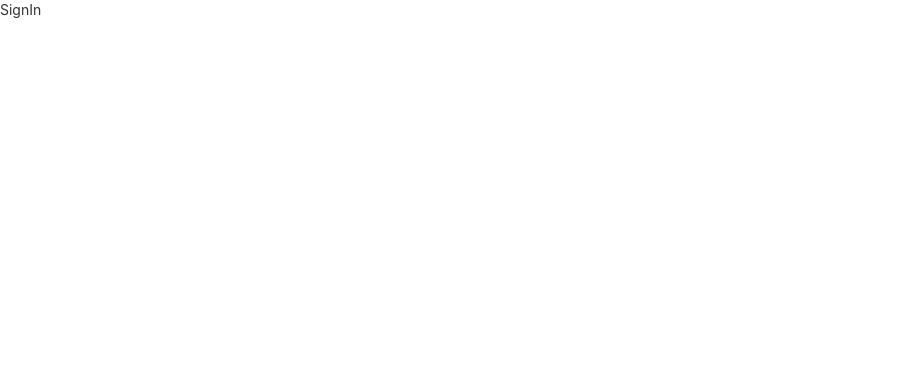
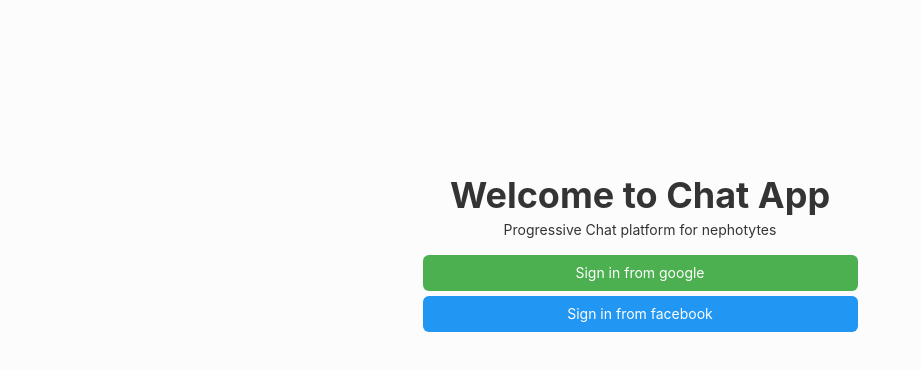
Before and after one commit to anilk1995/chat-app, a React (Create React App) app: page /signin in a window 1280 px wide. Shown: the top 370 px of the page, without its empty margins (0-921 px from the left). Built offline with nearby package versions, Linux system fonts and the light colour scheme.

Commit message:
created sign in page

```diff
--- a/src/App.css
+++ /dev/null
@@ -1,38 +0,0 @@
-.App {
-  text-align: center;
-}
-
-.App-logo {
-  height: 40vmin;
-  pointer-events: none;
-}
-
-@media (prefers-reduced-motion: no-preference) {
-  .App-logo {
-    animation: App-logo-spin infinite 20s linear;
-  }
-}
-
-.App-header {
-  background-color: #282c34;
-  min-height: 100vh;
-  display: flex;
-  flex-direction: column;
-  align-items: center;
-  justify-content: center;
-  font-size: calc(10px + 2vmin);
-  color: white;
-}
-
-.App-link {
-  color: #61dafb;
-}
-
-@keyframes App-logo-spin {
-  from {
-    transform: rotate(0deg);
-  }
-  to {
-    transform: rotate(360deg);
-  }
-}
--- a/src/App.js
+++ b/src/App.js
@@ -1,5 +1,6 @@
 import { Switch } from "react-router-dom";
 import "rsuite/dist/rsuite.min.css";
+import "./styles/main.scss";
 import SignInPage from "./pages/SignInPage";
 import PrivateRoute from "./components/PrivateRoute";
 import PublicRoute from "./components/PublicRoute";
--- a/src/misc/firebase.js
+++ b/src/misc/firebase.js
@@ -1,4 +1,5 @@
 import firebase from "firebase/app";
+import "firebase/auth";
 
 // Your web app's Firebase configuration
 const firebaseConfig = {
@@ -13,3 +14,5 @@ const firebaseConfig = {
 
 // Initialize Firebase
 const app = firebase.initializeApp(firebaseConfig);
+
+export const auth = app.auth();
--- a/src/pages/SignInPage.js
+++ b/src/pages/SignInPage.js
@@ -1,5 +1,31 @@
+import { Button, Col, Container, Grid, IconButton, Panel, Row } from "rsuite";
+import GoogleCircleIcon from "@rsuite/icons/legacy/GooglePlusCircle";
+
 function SignInPage() {
-  return <div>SignIn</div>;
+  return (
+    <Container>
+      <Grid className="mt-page">
+        <Row>
+          <Col xs={24} md={12} mdOffset={6}>
+            <Panel>
+              <div className="text-center">
+                <h2>Welcome to Chat App</h2>
+                <p>Progressive Chat platform for nephotytes</p>
+              </div>
+              <div className="mt-3">
+                <Button appearance="primary" color="green" block>
+                  Sign in from google
+                </Button>
+                <Button appearance="primary" color="blue" block>
+                  Sign in from facebook
+                </Button>
+              </div>
+            </Panel>
+          </Col>
+        </Row>
+      </Grid>
+    </Container>
+  );
 }
 
 export default SignInPage;
```
